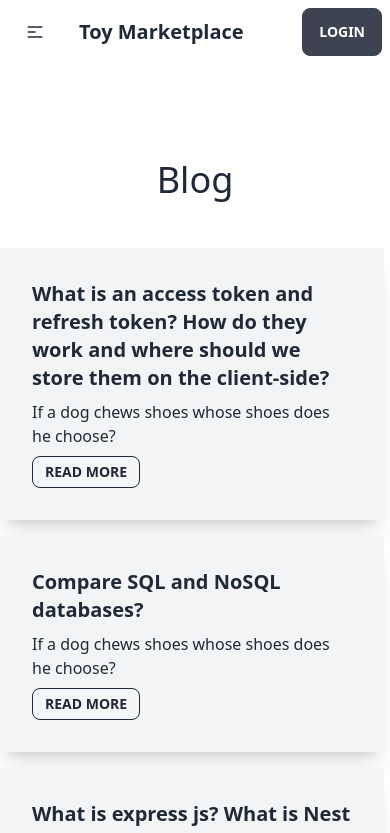
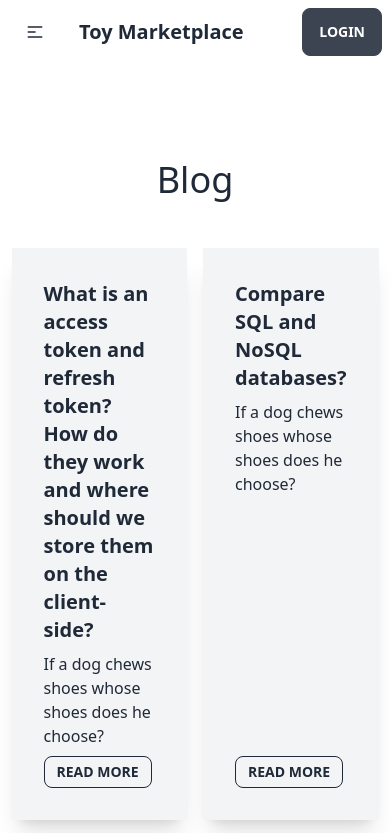
Before and after one commit to hasiburdev/toy-shop-client, a React (Vite) app: page /blog in a window 390 px wide. Shown: the top 833 px of the page. Built offline with nearby package versions, Linux system fonts and the light colour scheme.

Commit message:
Fix: Blog card alignment

```diff
--- a/src/components/SingleBlog/index.jsx
+++ b/src/components/SingleBlog/index.jsx
@@ -2,7 +2,7 @@ import { Link } from "react-router-dom";
 import { generateSlugFromTitle } from "../../utils/generateSlugFromTitle";
 const SingleBlog = ({ title, content }) => {
   return (
-    <div className="card w-96 bg-white shadow-xl image-full">
+    <div className="card w-[45%] bg-white shadow-xl image-full  lg:w-96">
       <div className="card-body bg-gray-100 ">
         <h2 className="card-title text-gray-800">{title}</h2>
         <p className="text-gray-800">{content}</p>
--- a/src/pages/Blog.jsx
+++ b/src/pages/Blog.jsx
@@ -29,7 +29,7 @@ const Blog = () => {
   return (
     <Container className="py-24">
       <h1 className="text-center text-4xl mb-12">Blog</h1>
-      <div className="flex flex-wrap gap-4">
+      <div className="flex flex-wrap gap-4 justify-center">
         {blogs.map((blog) => (
           <SingleBlog key={blog.id} title={blog.title} content={blog.content} />
         ))}
```
